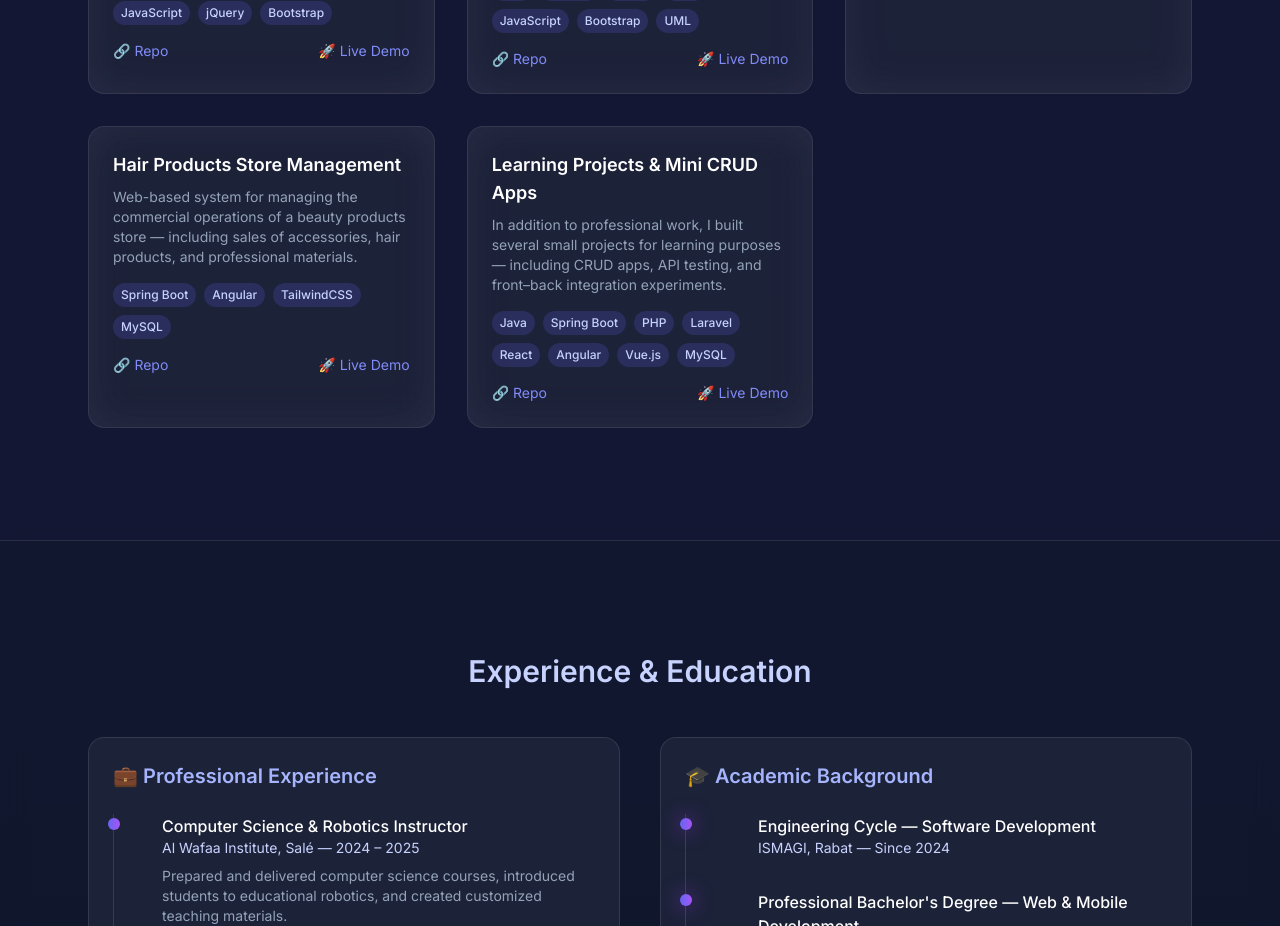
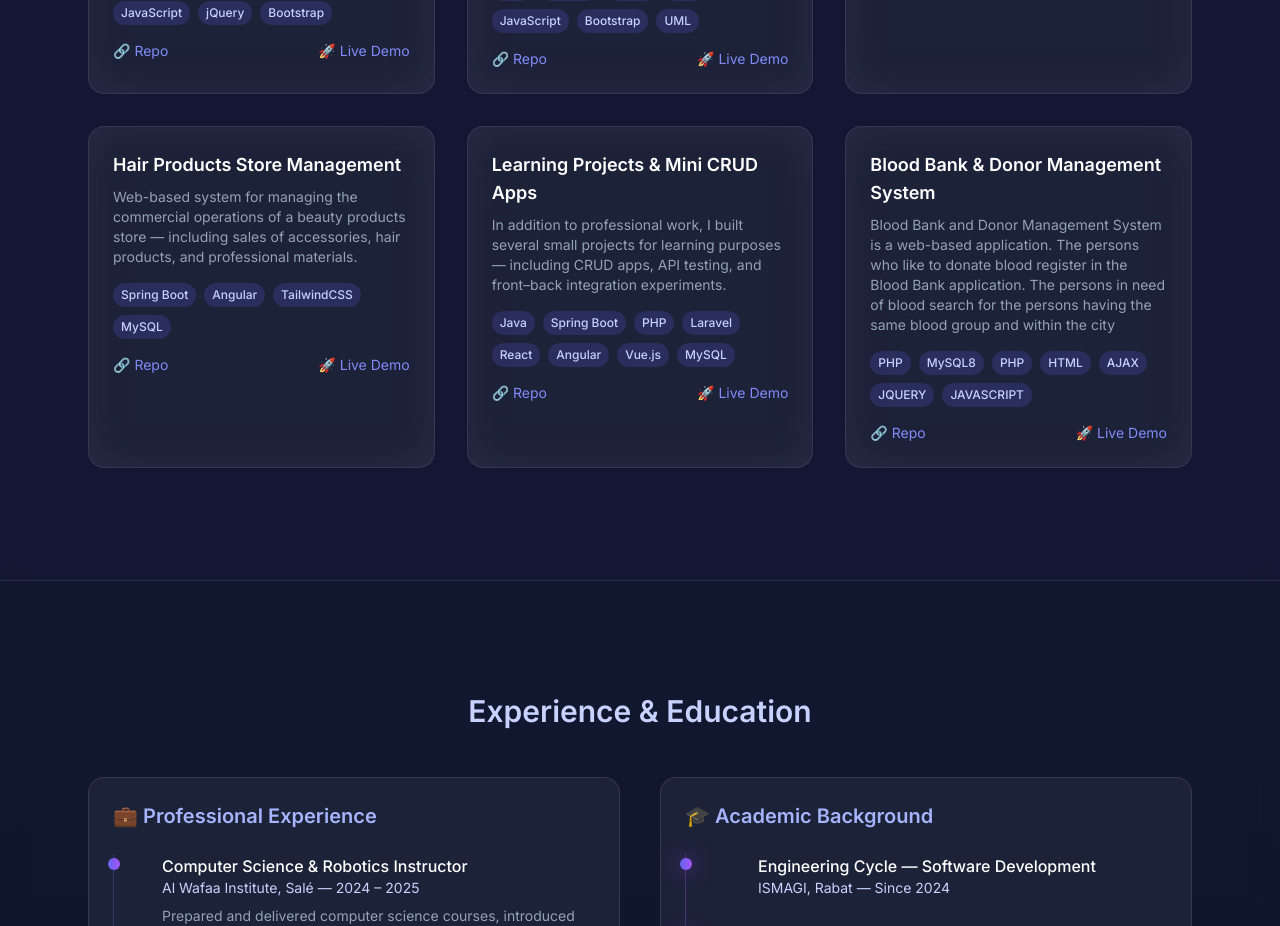
Before and after one commit to Medrhz/my-portfolio, a React (Vite) app: page / in a window 1280 px wide. Shown: the part 1180-2106 px from the top of the page. Built offline with nearby package versions, Linux system fonts and the light colour scheme.

Commit message:
add blood bank system project

```diff
--- a/src/components/Projects.jsx
+++ b/src/components/Projects.jsx
@@ -71,6 +71,13 @@ export default function Projects() {
       tech: ["Java", "Spring Boot", "PHP", "Laravel", "React", "Angular", "Vue.js", "MySQL"],
       link: "https://github.com/Medrhz?tab=repositories",
     },
+
+    {
+      title: "Blood Bank & Donor Management System",
+      desc: "Blood Bank and Donor Management System is a web-based application. The persons who like to donate blood register in the Blood Bank application.  The persons in need of blood search for the persons having the same blood group and within the city",
+      tech: ["PHP", "MySQL8", "PHP", "HTML", "AJAX", "JQUERY", "JAVASCRIPT"],
+      link: "https://github.com/Medrhz?tab=repositories",
+    },
   ];
   return (
     <div>
```
